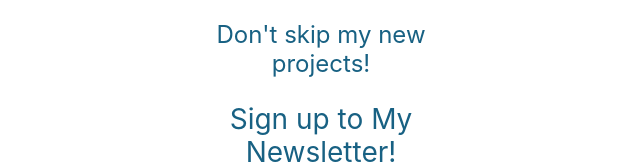
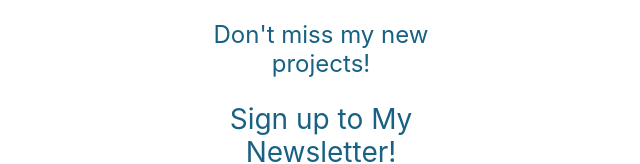
Before and after one commit to AnastasiiaMP/SignUp-WebApp, a website: page signup.html in a window 1280 px wide. Shown: the part 190-354 px from the top of the page, 319-959 px from the left. Drawn offline with nearby package versions, Linux system fonts and the light colour scheme.

Commit message:
Text changes

```diff
--- a/public/css/style-success.css
+++ b/public/css/style-success.css
@@ -5,4 +5,3 @@ body {
 .jumbotron {
   background-color: #43A3BF;
 }
-E1F7FE
--- a/signup.html
+++ b/signup.html
@@ -15,7 +15,7 @@
   <body class="text-center">
     <form class="form-signin" action="/" method="post">
       <img class="mb-4" src="img/girl.png" alt="" width="72" height="72">
-      <h1 class="h4 mb-4 font-weight-normal">Don't skip my new projects!</h1>
+      <h1 class="h4 mb-4 font-weight-normal">Don't miss my new projects!</h1>
       <h1 class="h3 mb-4 font-weight-normal">Sign up to My Newsletter!</h1>
 
       <input type="text" name="fName" class="form-control top" placeholder="First Name" required autofocus>
```
